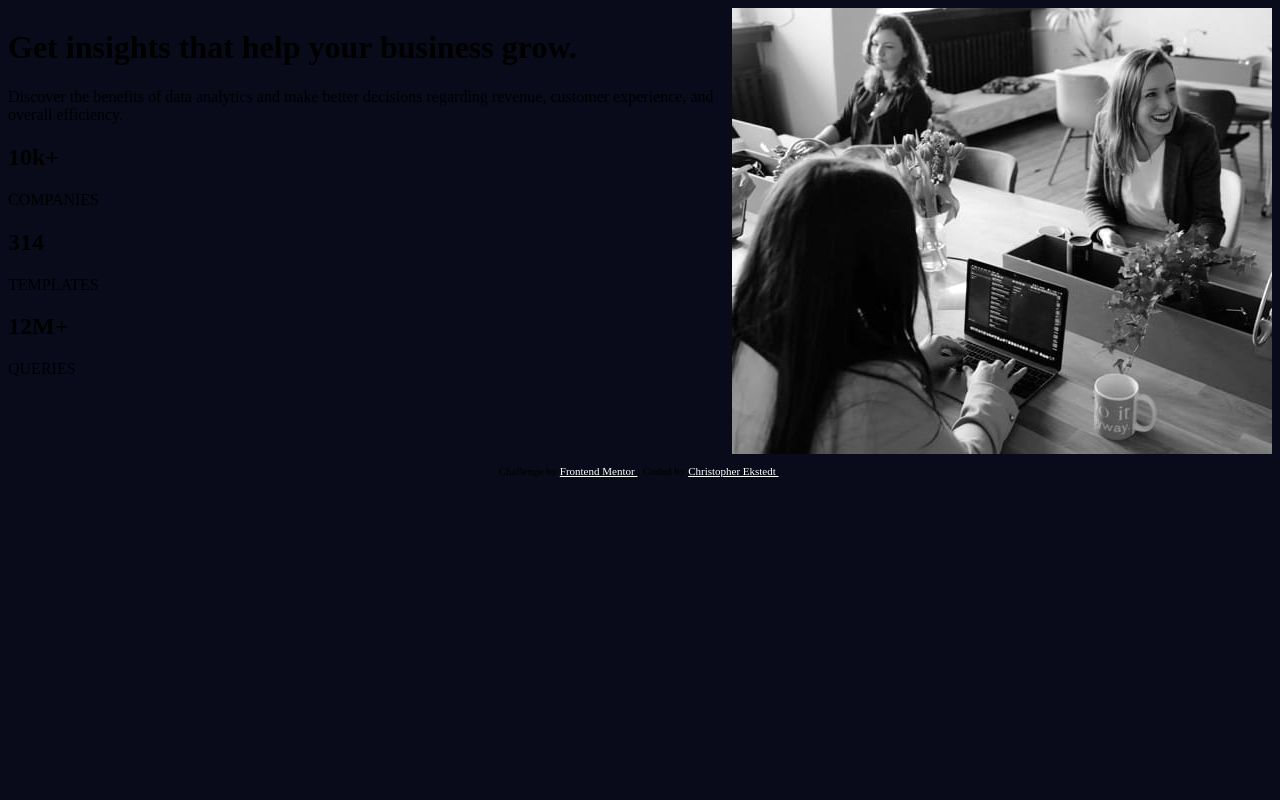
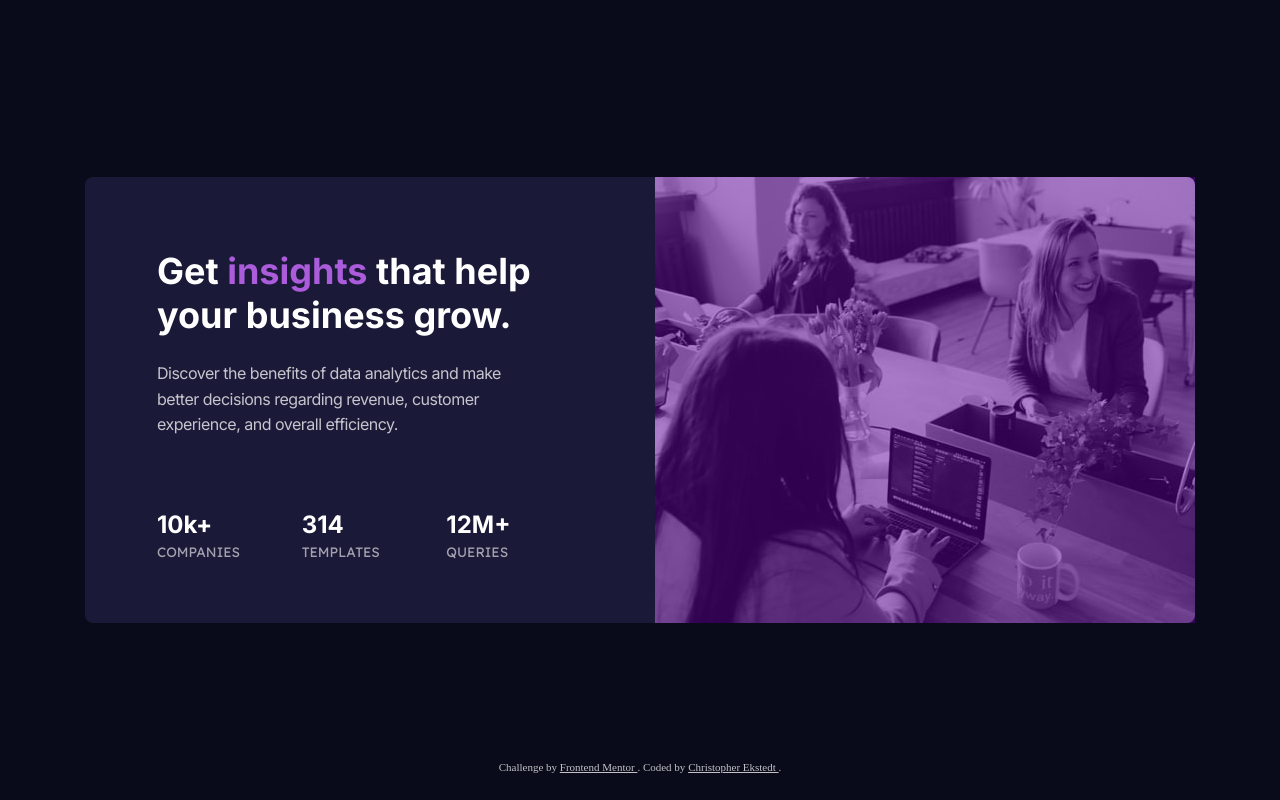
Before and after one commit to cekstedt/stats-preview-card-component, a plain HTML site: page index.html in a window 1280 px wide. Drawn offline with Linux system fonts and the light colour scheme.

Commit message:
Complete desktop styling.

```diff
--- a/css/styles.css
+++ b/css/styles.css
@@ -14,11 +14,86 @@
 
 /* Document */
 html {
+  display: flex;
+  flex-direction: column;
+  min-height: 100vh;
+  justify-content: center;
+  align-items: center;
   background-color: var(--main-background);
 }
 
+/* Main Section */
+
 main {
   display: flex;
+  max-width: 69.375rem;
+  font-family: var(--inter);
+  background-color: var(--card-background);
+  border-radius: 0.5rem;
+}
+
+/* Description COlumn */
+
+.desc-column {
+  padding: 3rem 4rem 0 4.5rem;
+}
+
+.desc-title {
+  font-size: 2.25rem;
+  color: var(--main-heading);
+}
+
+.accent {
+  color: var(--accent);
+}
+
+.desc-content {
+  letter-spacing: -0.5px;
+  line-height: 1.6;
+  color: var(--main-paragraph);
+  padding-right: 5rem;
+}
+
+.stat-container {
+  display: flex;
+  margin-top: 4.5rem;
+}
+
+.stat-column {
+  flex: 100%;
+}
+
+.stat-heading {
+  color: var(--main-heading);
+  margin: 0;
+}
+
+.stat-content {
+  font-family: var(--lexend-deca);
+  font-size: 0.85rem;
+  color: var(--stat-headings);
+  margin: 0.25rem 0 0 0;
+}
+
+/* Image Column */
+
+.img-column {
+  position: relative;
+}
+
+.tint {
+  background-color: hsl(277, 100%, 30%);
+  position: absolute;
+  width: 100%;
+  height: 100%;
+  opacity: 0.5;
+  z-index: 2;
+}
+
+.img {
+  z-index: 1;
+  border-top-right-radius: 0.5rem;
+  border-bottom-right-radius: 0.5rem;
 }
 
 .img-desktop {
@@ -32,19 +107,24 @@ main {
 /* Footer */
 
 footer {
+  position: absolute;
   text-align: center;
+  right: 0;
+  left: 0;
+  bottom: 1rem;
 }
 
 .attribution {
   font-size: 11px;
+  color: var(--main-paragraph);
 }
 
 .attribution a {
-  color: white;
+  color: var(--main-paragraph);
 }
 
 .attribution a:hover,
 .attribution a:active,
 .attribution a:focus {
-  color: var(--soft-magenta);
+  color: var(--accent);
 }
--- a/index.html
+++ b/index.html
@@ -17,35 +17,42 @@
   <body>
     <main class="stat-card">
       <div class="column desc-column">
-        <h1>Get insights that help your business grow.</h1>
-        <p>
+        <h1 class="desc-title">
+          Get
+          <span class="accent">
+            insights
+          </span>
+          that help your business grow.
+        </h1>
+        <p class="desc-content">
           Discover the benefits of data analytics and make better decisions
           regarding revenue, customer experience, and overall efficiency.
         </p>
         <div class="stat-container">
           <div class="stat-column">
-            <h2>10k+</h2>
-            <p>COMPANIES</p>
+            <h2 class="stat-heading">10k+</h2>
+            <p class="stat-content">COMPANIES</p>
           </div>
           <div class="stat-column">
-            <h2>314</h2>
-            <p>TEMPLATES</p>
+            <h2 class="stat-heading">314</h2>
+            <p class="stat-content">TEMPLATES</p>
           </div>
           <div class="stat-column">
-            <h2>12M+</h2>
-            <p>QUERIES</p>
+            <h2 class="stat-heading">12M+</h2>
+            <p class="stat-content">QUERIES</p>
           </div>
         </div>
       </div>
       <div class="column img-column">
+        <div class="tint"></div>
         <img
           src="./images/image-header-desktop.jpg"
-          class="img-desktop"
+          class="img img-desktop"
           alt="Productive Office"
         />
         <img
           src="./images/image-header-mobile.jpg"
-          class="img-mobile"
+          class="img img-mobile"
           alt="Productive Office"
         />
       </div>
```
